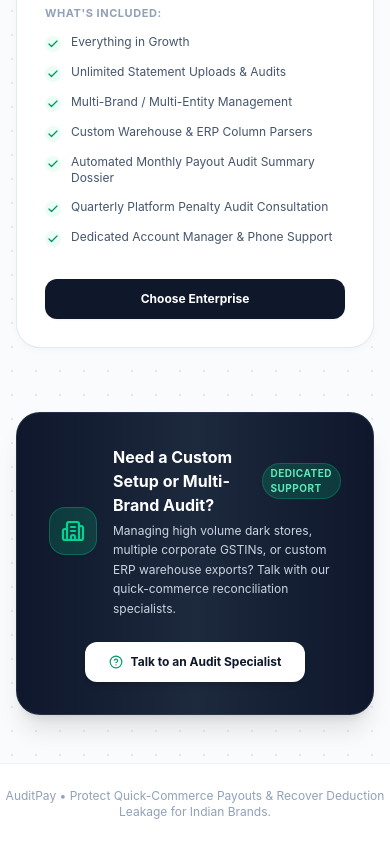
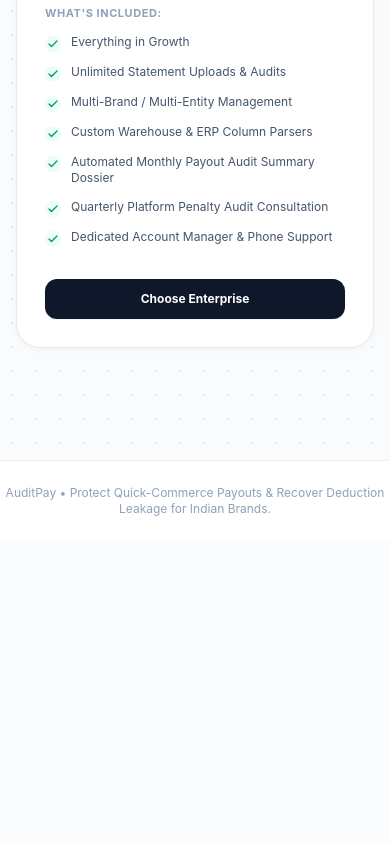
Before and after one commit to KrishnaKhandelwal/AuditPay, a Next.js app: page /pricing in a window 390 px wide. Shown: the part 2257-3101 px from the top of the page. After the commit the page ends 2798 px from the top, so only its background shows below. Built offline with nearby package versions, Linux system fonts and the light colour scheme.

Commit message:
chore: update checkout modal text to Mobile Number and highlight all payment modes

```diff
--- a/src/app/pricing/page.tsx
+++ b/src/app/pricing/page.tsx
@@ -204,34 +204,6 @@
           ))}
         </div>
 
-        {/* Custom Assistance & Enterprise Help CTA Block */}
-        <div className="rounded-3xl p-8 bg-gradient-to-r from-slate-900 via-slate-800 to-slate-900 text-white flex flex-col md:flex-row items-center justify-between gap-6 shadow-xl border border-slate-700/60">
-          <div className="flex items-center space-x-4">
-            <div className="w-12 h-12 rounded-2xl bg-emerald-500/20 border border-emerald-400/30 text-emerald-400 flex items-center justify-center flex-shrink-0 shadow-xs">
-              <Building2 className="w-6 h-6 stroke-[2.2]" />
-            </div>
-            <div>
-              <div className="flex items-center space-x-2">
-                <h4 className="text-base font-bold text-white">Need a Custom Setup or Multi-Brand Audit?</h4>
-                <span className="text-[10px] font-bold uppercase tracking-wider bg-emerald-500/20 text-emerald-300 border border-emerald-500/30 px-2 py-0.5 rounded-full">
-                  Dedicated Support
-                </span>
-              </div>
-              <p className="text-xs text-slate-300 mt-1 max-w-xl leading-relaxed">
-                Managing high volume dark stores, multiple corporate GSTINs, or custom ERP warehouse exports? Talk with our quick-commerce reconciliation specialists.
-              </p>
-            </div>
-          </div>
-
-          <a
-            href="mailto:support@auditpay.in?subject=Custom%20Enterprise%20Audit%20Inquiry"
-            className="inline-flex items-center space-x-2 px-6 py-3 rounded-xl text-xs font-bold bg-white hover:bg-slate-100 text-slate-900 shadow-md whitespace-nowrap transition-all hover:scale-[1.02] active:scale-[0.98] cursor-pointer"
-          >
-            <HelpCircle className="w-3.5 h-3.5 text-emerald-600" />
-            <span>Talk to an Audit Specialist</span>
-          </a>
-        </div>
-
       </main>
 
       {/* Footer */}
```
